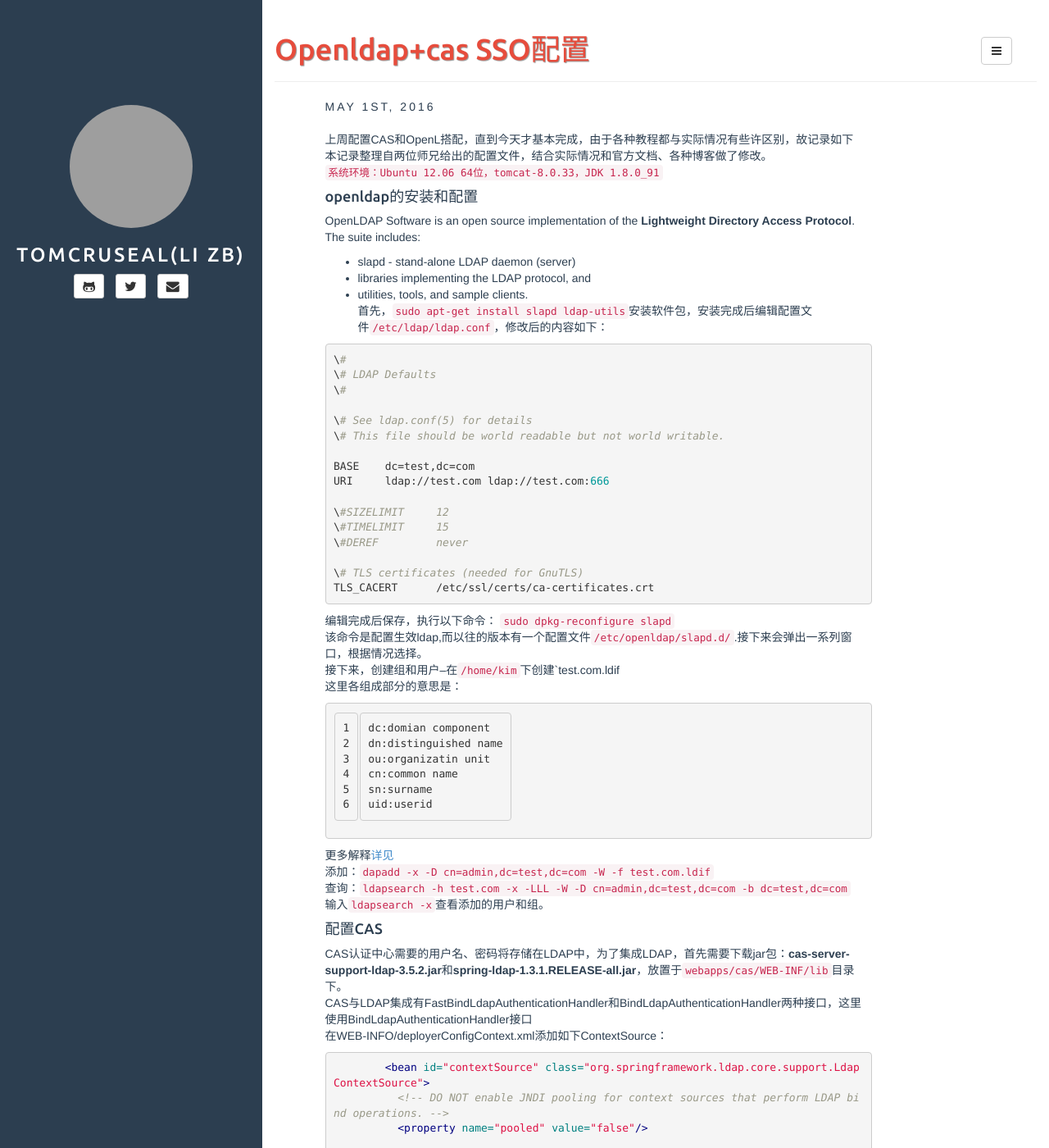
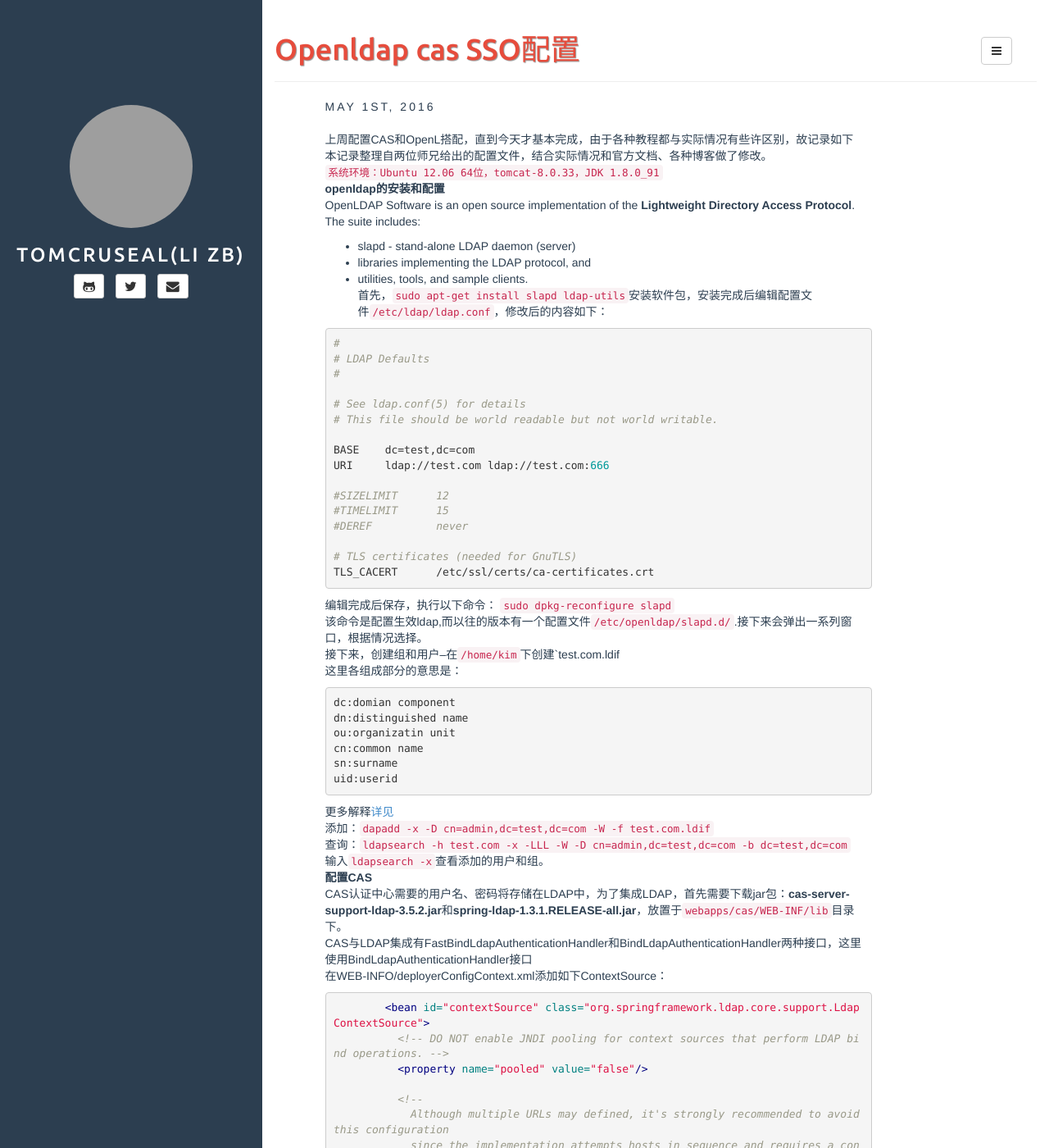
Before and after one commit to Tomcruseal/tomcruseal.github.io, a Jekyll site: the page built from _posts/2016-05-01-c-CAS-openldap.md, in a window 1280 px wide and 1400 px high. Shown: the whole window at 82% size. Built offline with Jekyll 4.4.1, drawn with Linux system fonts in a browser that asks for light colours; comment, search, counter and statistics services are not loaded; some of the changed text lies outside the part shown; grey boxes are pictures that could not be loaded.

Commit message:
20160502new13

```diff
--- a/_posts/2016-05-01-c-CAS-openldap.md
+++ b/_posts/2016-05-01-c-CAS-openldap.md
@@ -1,6 +1,6 @@
 ---
 layout: post
-title: Openldap+cas SSO配置
+title: Openldap cas SSO配置
 categories: [Java]
 tags: []
 fullview: true
@@ -9,7 +9,7 @@
 上周配置CAS和OpenL搭配，直到今天才基本完成，由于各种教程都与实际情况有些许区别，故记录如下
 本记录整理自两位师兄给出的配置文件，结合实际情况和官方文档、各种博客做了修改。
 `系统环境：Ubuntu 12.06 64位，tomcat-8.0.33，JDK 1.8.0_91`
-#### openldap的安装和配置
+**openldap的安装和配置**
 OpenLDAP Software is an open source implementation of the **Lightweight Directory Access Protocol**.
 The suite includes:
 + slapd - stand-alone LDAP daemon (server)
@@ -17,21 +17,21 @@
 + utilities, tools, and sample clients.
 首先，`sudo apt-get install slapd ldap-utils`安装软件包，安装完成后编辑配置文件`/etc/ldap/ldap.conf`，修改后的内容如下：
 {% highlight conf %}
-\#
-\# LDAP Defaults
-\#
+#
+# LDAP Defaults
+#
 
-\# See ldap.conf(5) for details
-\# This file should be world readable but not world writable.
+# See ldap.conf(5) for details
+# This file should be world readable but not world writable.
 
 BASE	dc=test,dc=com
 URI	ldap://test.com ldap://test.com:666
 
-\#SIZELIMIT	12
-\#TIMELIMIT	15
-\#DEREF		never
+#SIZELIMIT	12
+#TIMELIMIT	15
+#DEREF		never
 
-\# TLS certificates (needed for GnuTLS)
+# TLS certificates (needed for GnuTLS)
 TLS_CACERT	/etc/ssl/certs/ca-certificates.crt
 {% endhighlight %}
 
@@ -40,7 +40,7 @@
 该命令是配置生效ldap,而以往的版本有一个配置文件`/etc/openldap/slapd.d/`.接下来会弹出一系列窗口，根据情况选择。
 接下来，创建组和用户--在`/home/kim`下创建`test.com.ldif
 这里各组成部分的意思是：
-{% highlight apacheconf linenos %}
+{% highlight apacheconf %}
 dc:domian component
 dn:distinguished name
 ou:organizatin unit
@@ -52,7 +52,7 @@
 添加：`dapadd -x -D cn=admin,dc=test,dc=com -W -f test.com.ldif`
 查询：`ldapsearch -h test.com -x -LLL -W -D cn=admin,dc=test,dc=com -b dc=test,dc=com`
 输入`ldapsearch -x`查看添加的用户和组。
-#### 配置CAS
+**配置CAS**
 CAS认证中心需要的用户名、密码将存储在LDAP中，为了集成LDAP，首先需要下载jar包：**cas-server-support-ldap-3.5.2.jar**和**spring-ldap-1.3.1.RELEASE-all.jar**，放置于`webapps/cas/WEB-INF/lib`目录下。
 CAS与LDAP集成有FastBindLdapAuthenticationHandler和BindLdapAuthenticationHandler两种接口，这里使用BindLdapAuthenticationHandler接口
 在WEB-INFO/deployerConfigContext.xml添加如下ContextSource：
@@ -101,7 +101,7 @@
     p:contextSource-ref="contextSource" />
 {% endhighlight %}
 到目前为止，我没有替换，于是登陆CAS的时候只需要用户名和密码相同即可通过验证。
-#### 创建证书
+**创建证书**
 使用`JDK`自带的`keytool`工具生成证书：
 `keytool -genkey -alias tomcatsso -keyalg RSA -keysize 1024 -keypass password -validity 365 -keystore /home/kim/tomcatsso.keystore  -storepass password`
 
@@ -114,14 +114,14 @@
 * `-keystore`：指定密钥库的名称(产生的各类信息将不在`.keystore`文件中)
 * `-storepass`：指定密钥库的密码(获取`keystore`信息所需的密码)
 
-#### 导出证书
+**导出证书**
 `keytool -export -alias tomcatsso -keystore /home/kimtomcatsso.keystore -file /home/kim/tomcatsso.crt -storepass tomcatsso`
 生成的证书文件为`tomcatsso.crt`，位于运行该命令所在的当前目录下。
-##客户端导入证书
+**客户端导入证书**
 将目录切换到`%JAVA_HOME%/jre/lib/security`下，执行命令：
 `keytool -import -keystore cacerts -file /home/kim/tomcatsso.crt -alias tomcatsso`（这里前后别名应保持一致）
 在本机测试时，本机上一共有3个tomcat server同时运行（1个cas server,2 个客户端）,为了使它们互相不产生冲突，可依次改变`catalina.sh`中的变量`CATALINA_HOME`,如`CATALINA_HOME1`等等。
-##部署CAS-Server相关的Tomcat
+**部署CAS-Server相关的Tomcat**
 解压`apache-tomcat-8.0.33.zip`并重命名后的路径为`/home/kim/tomcat-cas`，在文件`conf/server.xml`中找到：
 {% highlight xml  %}
     <!--
@@ -140,9 +140,9 @@
 {% endhighlight %}
 解压提取`cas-server-3.5.2-release/cas-server-3.5.2/modules/cas-server-webapp-3.5.2.war`文件，把该文件拷贝到`/home/kim/tomcat-cas/tomcat-cas/webapps/` 目下，并重命名为：`cas.war`。
 启动`tomcat-cas`，在浏览器地址栏输入：`https://localhost:8443/cas/login` 。输入相同的用户名和密码，即可登陆成功。
-#### 部署CAS-Client相关的Tomcat
+**部署CAS-Client相关的Tomcat**
 
-##### 安装配置 myapp1
+**安装配置 myapp1**
 解压`cas-client-3.2.1-release.zip`，提取`cas-client-3.2.1-release/cas-client-3.2.1/modules/cas-client-core-3.2.1.jar`文件，以`tomcat`自带的`examples`作为测试样例。
 
 解压`apache-tomcat-8.0.33.zip`并重命名后的路径为`/home/kim/download/myapp1`，修改`conf/server.xml`文件的`http`访问端口，`shutdown`端口，以及`JVM`启动端口：
@@ -199,7 +199,7 @@
 由于目前只测试单点登录功能，未测试单点登出，所以省略掉单点登出的相关配置，特别重要的是，根据官网文档的提示，如果没有`authentication`的过滤器，跳转将会报错另外还需。
 要特别注意的是`<param-value>`里`url`的写法.
 类似地，配置myapp2,不过tomcat-server应使用不同的端口号以避免冲突。
-#### 测试
+**测试**
 先后启动CAS-server,myapp1,myapp2,再在浏览器中输入`http://myapp1.test.com:18080/examples/servlets/servlet/HelloWorldExample ` 浏览器跳转到cas服务器，输入与之前相同的
 用户名和密码后，立刻出现"Hello World!".再在浏览器中输入` http://myapp2.test.com:28080/examples/servlets/servlet/HelloWorldExample `，此时没出现跳转即可看到"Hello World!"
 
```
